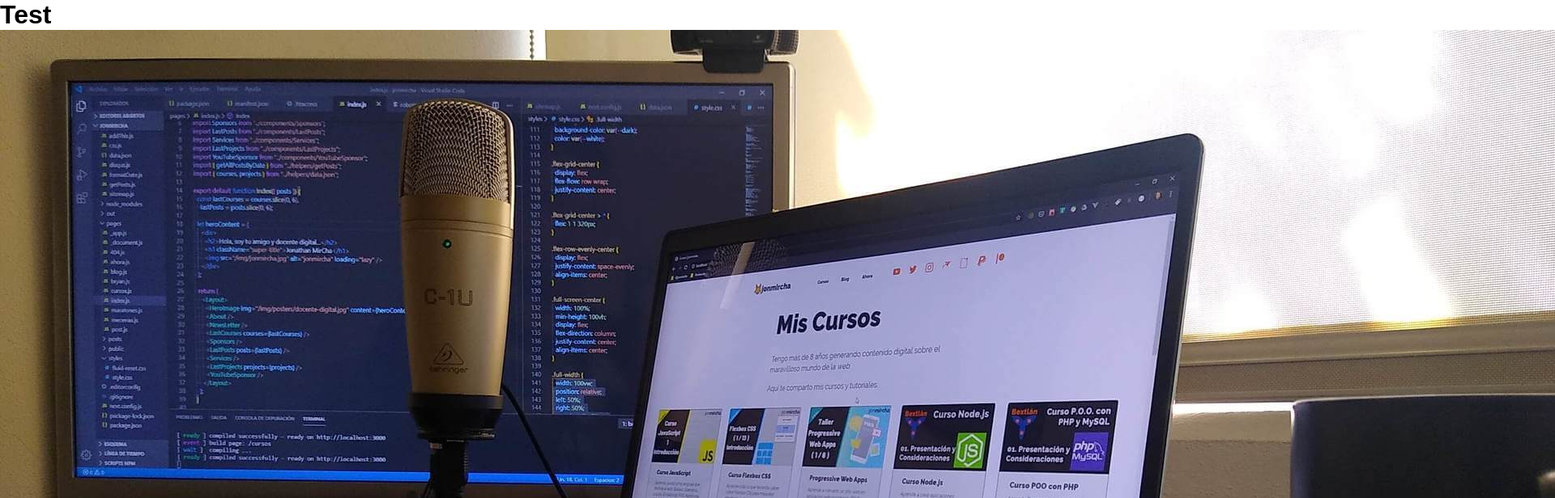
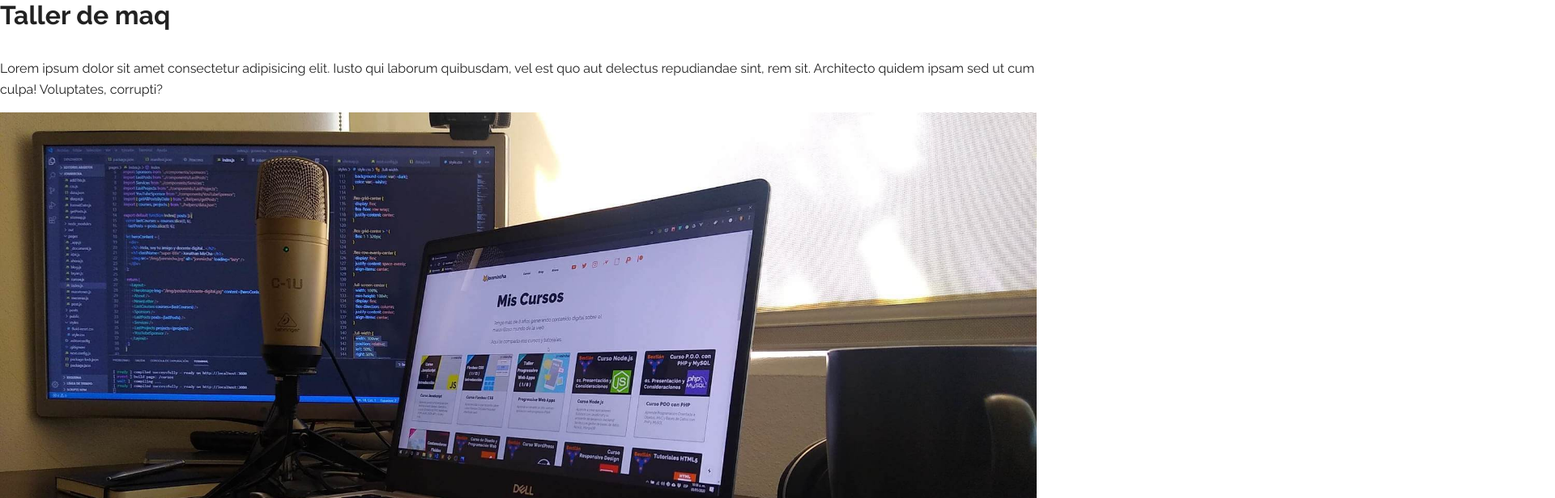
Before and after one commit to Chrisxavix/cv, a plain HTML site: page index.html in a window 1280 px wide. Shown: the top 616 px of the page at 81% size, 1920 px wide, since content can reach past the window. Drawn offline with Linux system fonts and the light colour scheme.

Commit message:
style: test with labels in html

```diff
--- a/index.html
+++ b/index.html
@@ -5,10 +5,15 @@
     <meta name="viewport" content="width=device-width, initial-scale=1.0">
     <title>Chris CV</title>
     <link rel="shortcut icon" href="assets/favicon.png" type="image/x-icon">
+    <link rel="preconnect" href="https://fonts.gstatic.com">
+    <link href="https://fonts.googleapis.com/css2?family=Raleway:wght@400;700&display=swap" rel="stylesheet">
     <link rel="stylesheet" href="style.css">
 </head>
 <body>
-    <h1>Test</h1>
+    <h1>Taller de maq</h1>
+    <a href="">HHHHHHHHH</a>
+    <p>Lorem ipsum dolor sit amet consectetur adipisicing elit. Iusto qui laborum quibusdam, vel est quo aut delectus repudiandae sint, rem sit. Architecto quidem ipsam sed ut cum culpa! Voluptates, corrupti?</p>
     <img src="assets/hero-image-home.jpg" alt="">
+
 </body>
 </html>
--- a/style.css
+++ b/style.css
@@ -40,9 +40,17 @@ html {
 body {
     margin: 0;
     overflow-x: hidden;
-    /* color: var(--text-color); */
+    color: var(--text-color);
 }
 
+a {
+    color: var(--link-color);
+    transition: all 0.5s ease-out;
+  }
+
+a:hover {
+    opacity: 0.75;
+}
 
 h1 {
     margin: 0;
@@ -73,25 +81,16 @@ h6 {
     margin: 0;
     font-size: 0.7rem;
 }
-/*
 
-a {
-  color: var(--link-color);
-  transition: all 0.5s ease-out;
+img {
+    max-width: 100%;
+    height: auto;
+  }
+
+p {
+    line-height: 1.6;
 }
 
-a:hover {
-  opacity: 0.75;
-}
-
-img {
-  max-width: 100%;
-  height: auto;
-}
-
-p {
-  line-height: 1.6;
-} */
 /* ******************** Components ******************** */
 
 /* ******************** Utilities ******************** */
```
